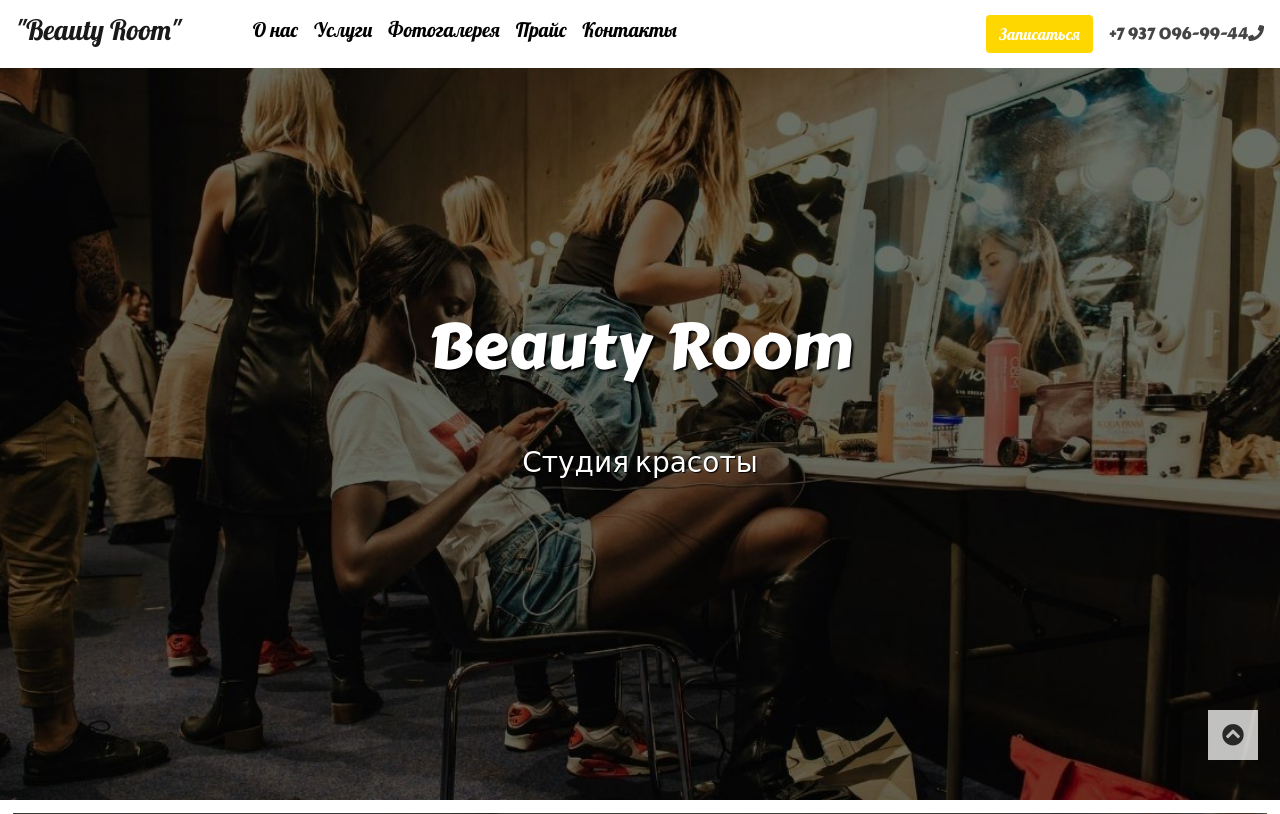
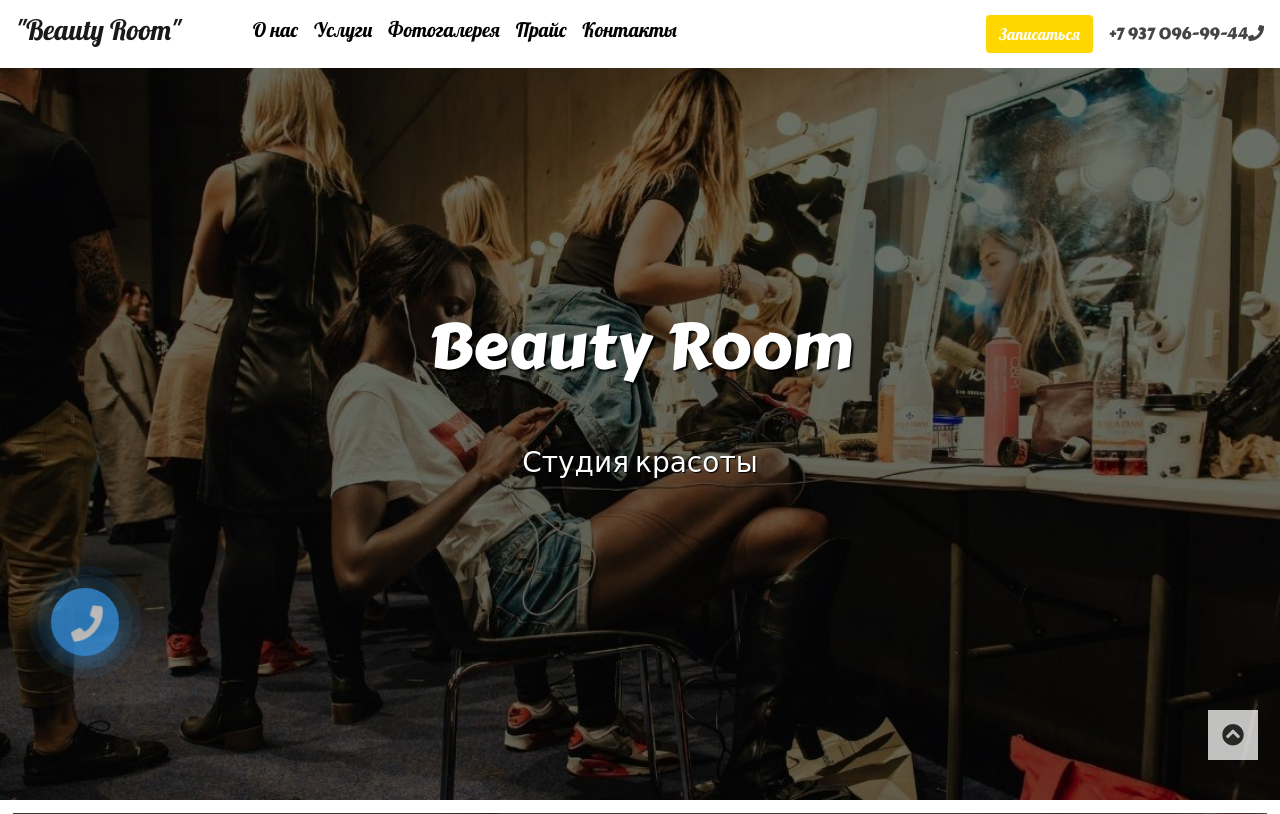
Before and after one commit to gleb89/beauty-salon-py, a Flask app: page / in a window 1280 px wide. Shown: the top 814 px of the page. Run offline with Flask 2, Linux system fonts and the light colour scheme; some libraries are stand-ins or nearby versions.

Commit message:
сфдд

```diff
--- a/app/static/css/styles.css
+++ b/app/static/css/styles.css
@@ -445,19 +445,21 @@ ul li i:after {
 .callback-bt {
   background: #38a3fd;
   border: 2px solid #38a3fd;
+  opacity: 0.7;
   border-radius: 50%;
   box-shadow: 0 8px 10px rgba(56, 163, 253, 0.3);
   cursor: pointer;
   height: 68px;
   text-align: center;
   width: 68px;
-  border-radius: 50%;
-  right: 8%;
+  position: fixed;
+  left: 4%;
   bottom: 18%;
   z-index: 999;
   transition: 0.3s;
   -webkit-animation: hoverWave linear 1s infinite;
   animation: hoverWave linear 1s infinite;
+  border-radius: 50%;
 }
 
 .callback-bt .text-call {
--- a/app/templates/pages/homepage.html
+++ b/app/templates/pages/homepage.html
@@ -242,15 +242,13 @@
 
 
 <section class="kal">
-  <div type="button" class="callback-bt">
-    <a href="tel:{{ site_phone }}">
-
-    <div class="text-call">
-        <i class="fa fa-phone"></i>
-
+  <div type="button round" class="callback-bt " data-toggle="modal" data-target="#exampleModal">
+    <div class="text-call ">
+      <a href="https://wa.me/79370969944/" target="_blank"></a>
+      <i class="fa fa-phone"></i></a>
+      <span>Записаться</span>
     </div>
-  </a>
-</div>
+  </div>
 </section>
 <section id="section-contacts" class="section-common">
 
```
